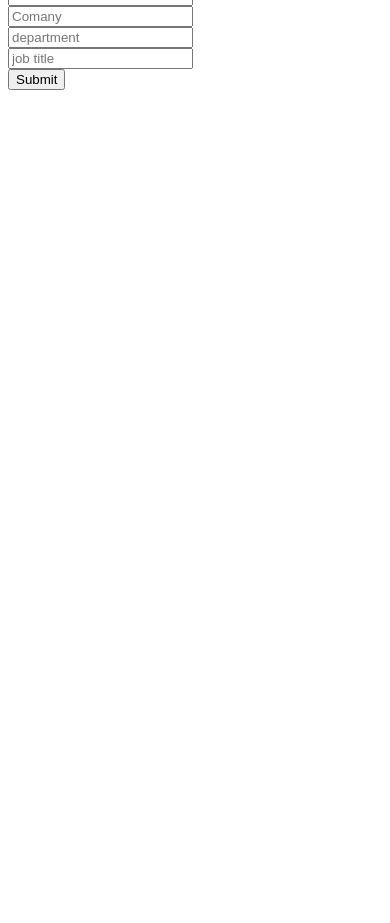
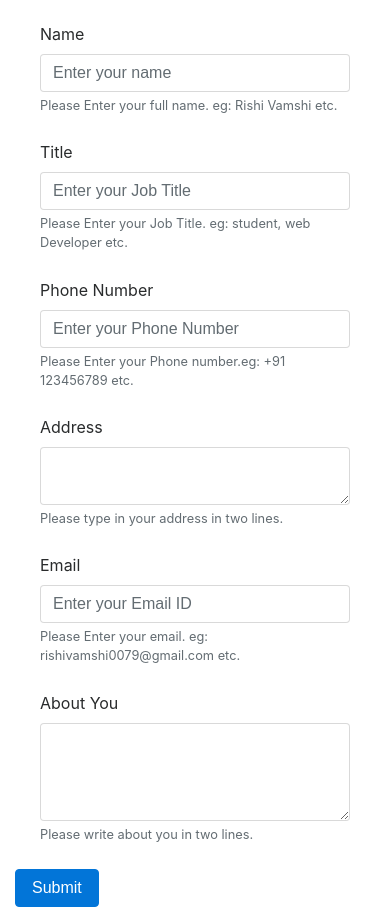
Before and after one commit to rishivamshi/resume-builder, a plain HTML site: page index.html in a window 390 px wide. Shown: the part 57-980 px from the top of the page. Before the commit the page ends 844 px from the top, so only its background shows below. Drawn offline with nearby package versions, Linux system fonts and the light colour scheme; a script that the page names is missing.

Commit message:
Form Design for name,title,phone,address,email,about finished using bootstrap.

```diff
--- a/index.html
+++ b/index.html
@@ -2,18 +2,79 @@
 <head>
 
     <title>Resume-Builder</title>
+    <link rel="stylesheet" href="https://maxcdn.bootstrapcdn.com/bootstrap/4.0.0-alpha.6/css/bootstrap.min.css" integrity="sha384-rwoIResjU2yc3z8GV/NPeZWAv56rSmLldC3R/AZzGRnGxQQKnKkoFVhFQhNUwEyJ" crossorigin="anonymous">
+
+    <style type="text/css">
+        .form-group {
+            margin: 25px 25px;
+        }
 
 
+
+    </style>
     </head>
+
 <body>
 
-    <p>Testing JSPDF</p>
 
+    <nav class="navbar navbar-inverse bg-faded bg-primary">
+        <h1 class="navbar-brand mb-0">Simple Resume Builder</h1>
+    </nav>
+
+    <div class="container">
+    <form>
+        <div class="form-group">
+
+            <label for="name">Name</label>
+            <input type="text" class="form-control" id="name" aria-describedby="nameHelp" placeholder="Enter your name"> <small id="nameHelp" class="form-text text-muted">Please Enter your full name. eg: Rishi Vamshi etc.</small> </div>
+        <div class="form-group">
+        <label for="jobTitle">Title</label>
+            <input type="text" class="form-control" id="jobTitle" aria-describedby="titleHelp" placeholder="Enter your Job Title"> <small id="nameHelp" class="form-text text-muted">Please Enter your Job Title. eg: student, web Developer etc.</small> </div>
+        <div class="form-group">
+        <label for="phone">Phone Number</label>
+            <input type="number" class="form-control" id="phone" aria-describedby="phoneHelp" placeholder="Enter your Phone Number"> <small id="phoneHelp" class="form-text text-muted">Please Enter your Phone number.eg: +91 123456789 etc.</small> </div>
+
+
+
+
+
+
+
+
+        <div class="form-group">
+            <label for="address">Address</label>
+            <textarea class="form-control" id="address" aria-describedby="addressHelp" rows="2"></textarea>
+            <small id="addressHelp" class="form-text text-muted">Please type in your address in two lines.</small>
+        </div>
+
+        <div class="form-group">
+        <label for="email">Email</label>
+            <input type="email" class="form-control" id="email" aria-describedby="emailHelp" placeholder="Enter your Email ID"> <small id="emailHelp" class="form-text text-muted">Please Enter your email. eg: rishivamshi0079@gmail.com etc.</small> </div>
+
+        <div class="form-group">
+            <label for="aboutYou">About You</label>
+            <textarea class="form-control" id="aboutYou" rows="4"></textarea>
+            <small id="aboutHelp" class="form-text text-muted">Please write about you in two lines.</small>
+        </div>
+
+
+
+
+
+        <button type="submit" class="btn btn-primary" onclick="genPDF">Submit</button>
+    </form>
+</div>
+
+
+    <!--
+    <form>
     <input type="text" id="name" value="" placeholder="Name"><br>
     <input type="text" id="company" value="" placeholder="Comany"><br>
     <input type="text" id="department" value="" placeholder="department"><br>
     <input type="text" id="title" value="" placeholder="job title"><br>
     <button onclick="genPDF()">Submit</button>
+    </form>
+    -->
 
 
 
@@ -24,9 +85,9 @@
 
 
 
-
-
-    <script src="https://code.jquery.com/jquery-3.2.1.js" integrity="sha256-DZAnKJ/6XZ9si04Hgrsxu/8s717jcIzLy3oi35EouyE=" crossorigin="anonymous"></script>
+    <script src="https://code.jquery.com/jquery-3.1.1.slim.min.js" integrity="sha384-A7FZj7v+d/sdmMqp/nOQwliLvUsJfDHW+k9Omg/a/EheAdgtzNs3hpfag6Ed950n" crossorigin="anonymous"></script>
+    <script src="https://cdnjs.cloudflare.com/ajax/libs/tether/1.4.0/js/tether.min.js" integrity="sha384-DztdAPBWPRXSA/3eYEEUWrWCy7G5KFbe8fFjk5JAIxUYHKkDx6Qin1DkWx51bBrb" crossorigin="anonymous"></script>
+    <script src="https://maxcdn.bootstrapcdn.com/bootstrap/4.0.0-alpha.6/js/bootstrap.min.js" integrity="sha384-vBWWzlZJ8ea9aCX4pEW3rVHjgjt7zpkNpZk+02D9phzyeVkE+jo0ieGizqPLForn" crossorigin="anonymous"></script>
     <script src="jspdf.min.js" type="text/javascript"></script>
     <script src="main.js" type="text/javascript"></script>
 
```
